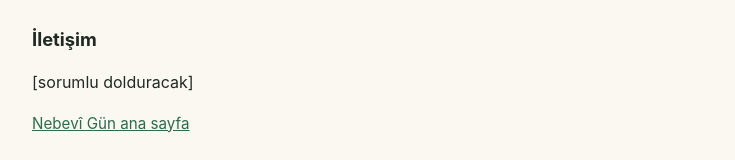
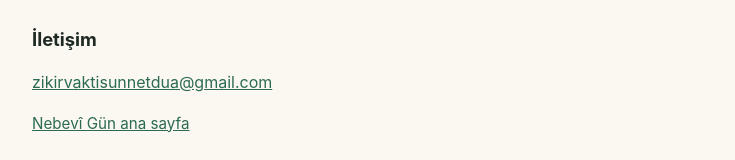
Before and after one commit to zikirvaktisunnetdua/nebevigun, a plain HTML site: page gizlilik/index.html in a window 1280 px wide. Shown: the part 1260-1420 px from the top of the page, without its empty margins (268-1003 px from the left). Drawn offline with Linux system fonts and the light colour scheme.

Commit message:
Privacy page: fill contact e-mail

```diff
--- a/gizlilik/index.html
+++ b/gizlilik/index.html
@@ -37,7 +37,7 @@
 <p>Uygulama hiçbir yaştan kullanıcıdan veri toplamaz.</p>
 
 <h2>İletişim</h2>
-<p>[sorumlu dolduracak]</p>
+<p><a href="mailto:zikirvaktisunnetdua@gmail.com">zikirvaktisunnetdua@gmail.com</a></p>
 
 <p class="meta"><a href="../">Nebevî Gün ana sayfa</a></p>
 </main>
```
